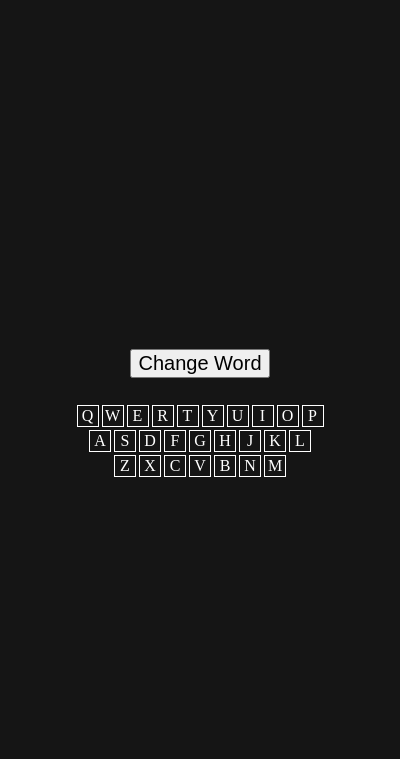
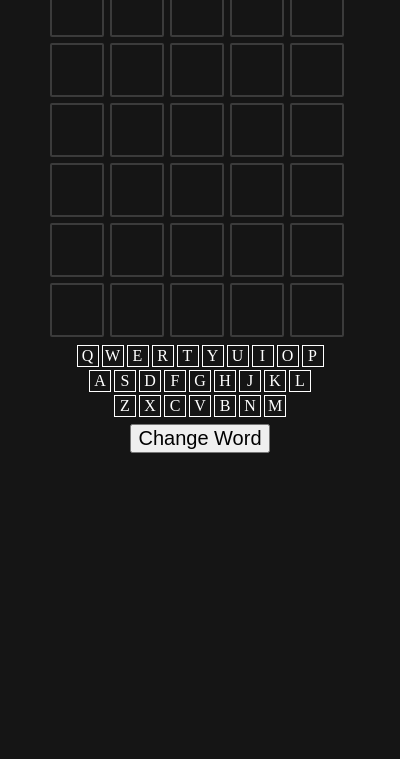
Before and after one commit to Chris-Kau/Le-Word, an Electron app: page mainWindow/index.html in a window 400 px wide. Shown: the part 85-844 px from the top of the page. Drawn offline with Linux system fonts and the light colour scheme; no server answers; a web font is replaced by a local one.

Commit message:
moved buttons under keyboard

```diff
--- a/mainWindow/index.html
+++ b/mainWindow/index.html
@@ -16,18 +16,18 @@
         <h1>Le Word</h1>
     </div>
     <div class = "mainInput" id = "mainInput"></div>
-    <div class = "center">
-        <button id = "changeWord">Change Word</button>
-    </div>
-    <div class = "keyboard">
+
+    <div class = "keyboard" id = "keyboard">
         <div class = "keyboardRow1" id = "keyboardRow1"></div>
         <div class = "keyboardRow2" id = "keyboardRow2"></div>
         <div class = "keyboardRow3" id = "keyboardRow3"></div>
     </div>
+    <div class = "center">
+        <button id = "changeWord">Change Word</button>
+    </div>
 
-
+<script src="createKeyboard.js"></script>
 <script src = "gameHandler.js"></script>
 <script src="openChangeWindow.js"></script>
-<script src="createKeyboard.js"></script>
 </body>
 </html>
```
